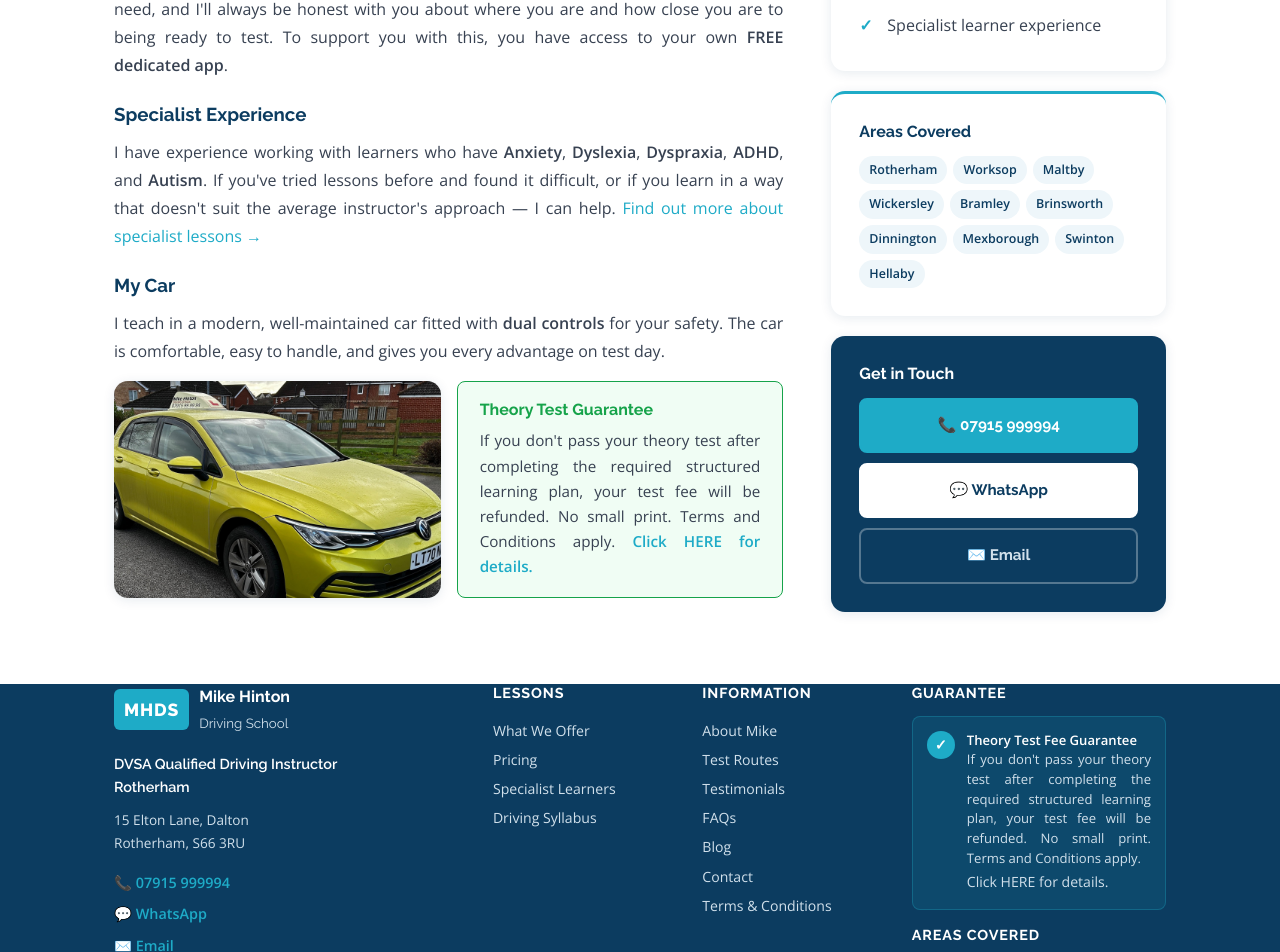
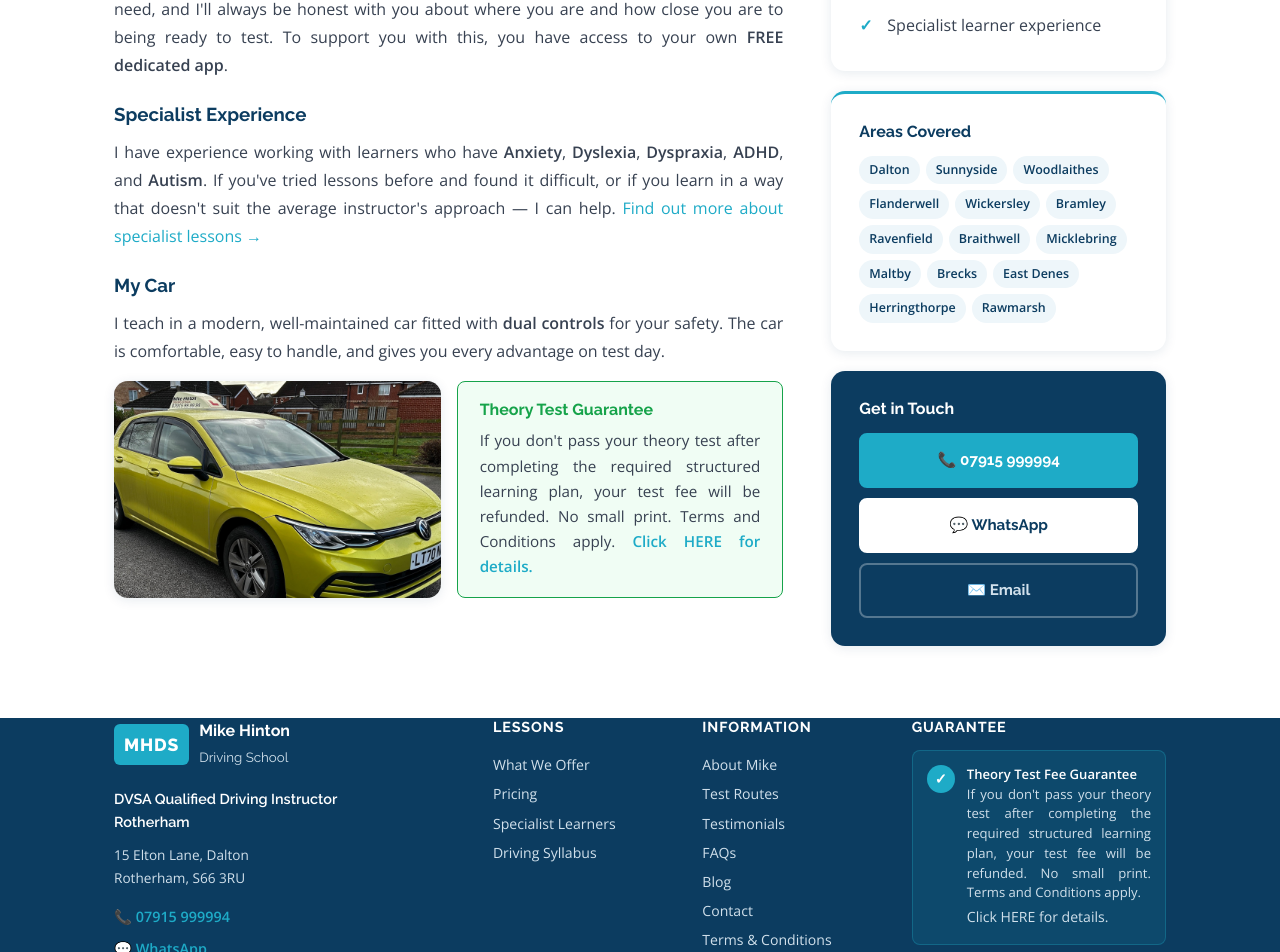
Before and after one commit to mikehinton-wq/mods-website, a React (Vite) app: page /about in a window 1280 px wide. Shown: the part 961-1913 px from the top of the page. Built offline with nearby package versions, Linux system fonts and the light colour scheme.

Commit message:
Update site

```diff
--- a/src/pages/About.jsx
+++ b/src/pages/About.jsx
@@ -98,8 +98,9 @@ export default function About() {
             <div className="card" style={{ borderTop: '3px solid var(--primary)' }}>
               <h4 style={{ marginBottom: 14, color: 'var(--navy)' }}>Areas Covered</h4>
               <div style={{ display: 'flex', flexWrap: 'wrap', gap: 6 }}>
-                {['Rotherham', 'Worksop', 'Maltby', 'Wickersley', 'Bramley',
-                  'Brinsworth', 'Dinnington', 'Mexborough', 'Swinton', 'Hellaby'].map(a => (
+                {['Dalton', 'Sunnyside', 'Woodlaithes', 'Flanderwell', 'Wickersley',
+                  'Bramley', 'Ravenfield', 'Braithwell', 'Micklebring', 'Maltby',
+                  'Brecks', 'East Denes', 'Herringthorpe', 'Rawmarsh'].map(a => (
                   <span key={a} style={{
                     background: 'var(--pale-blue)', color: 'var(--navy)',
                     padding: '4px 10px', borderRadius: 100,
```
